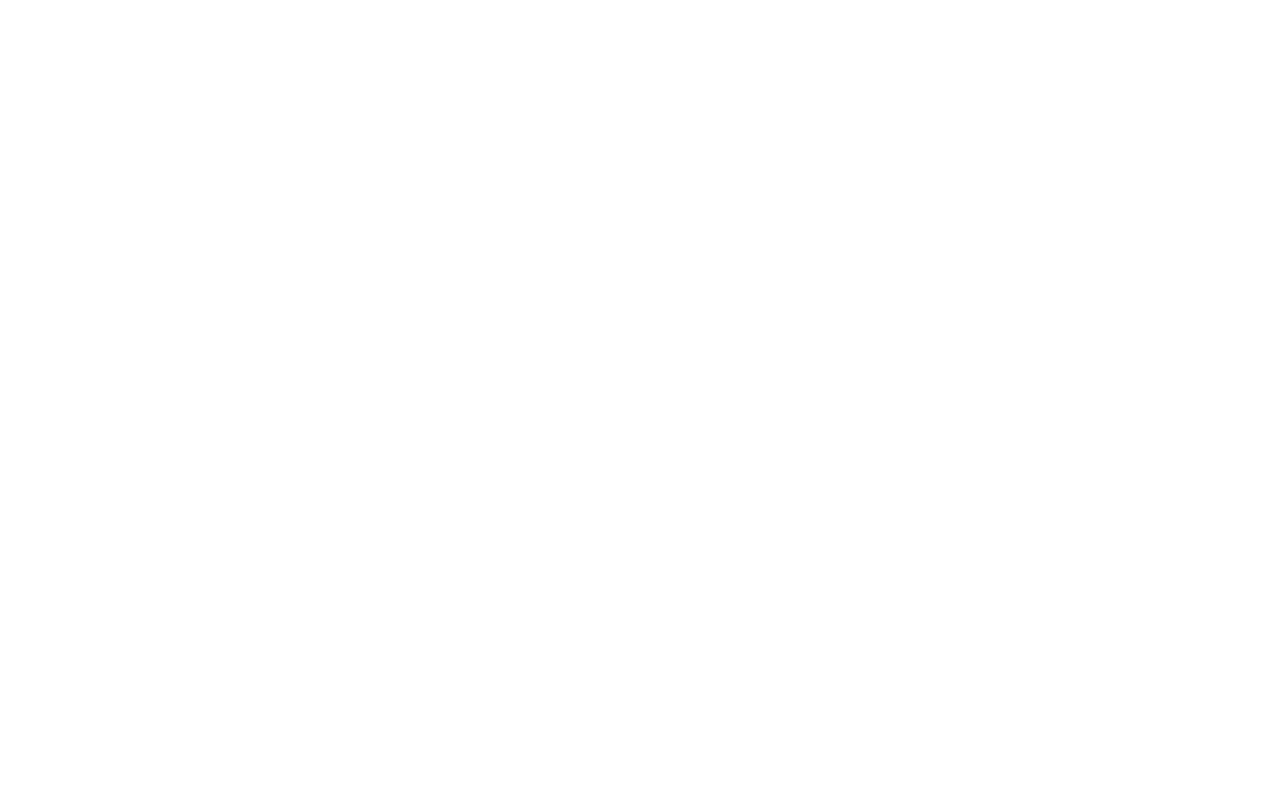
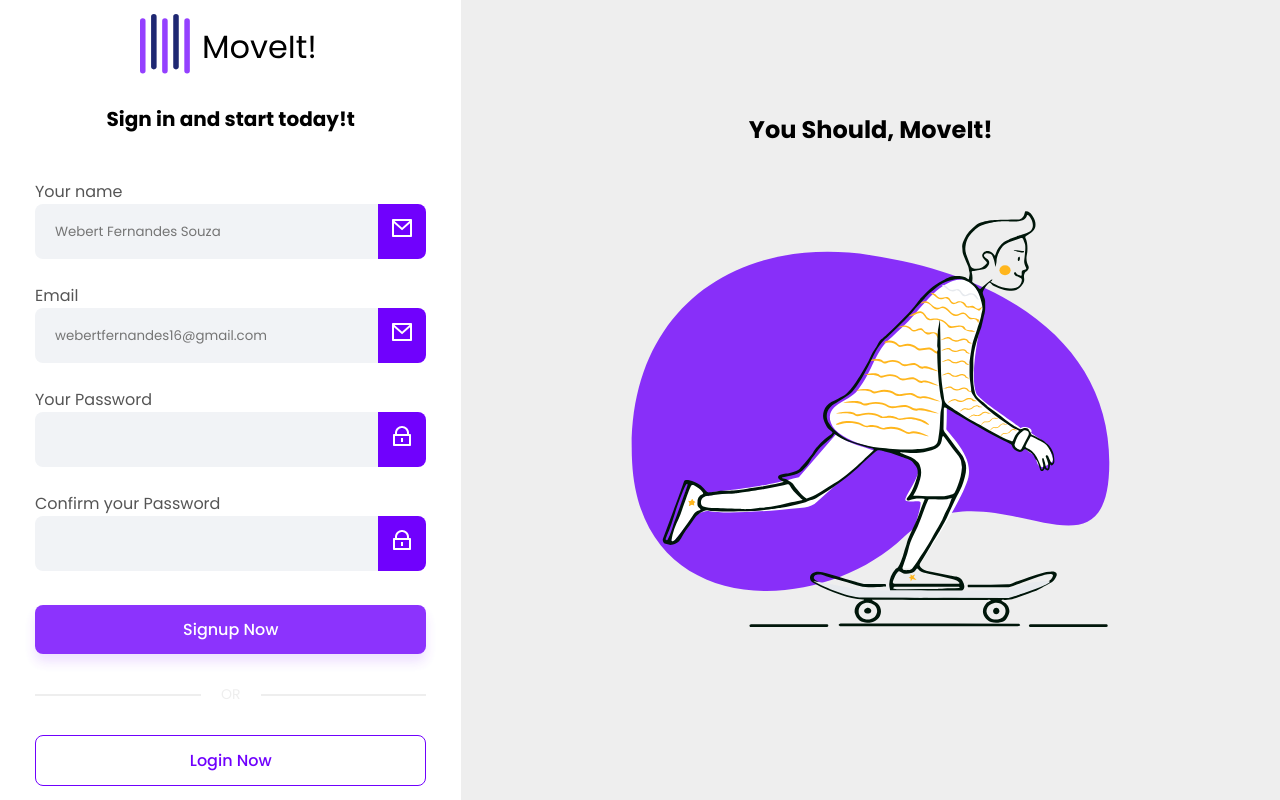
Before and after one commit to vibrazzi/LoginPage, an Angular app: page /signup in a window 1280 px wide. Before the commit this address led to /. Built offline with nearby package versions, Linux system fonts and the light colour scheme.

Commit message:
First commit

```diff
--- a/src/app/app.routes.ts
+++ b/src/app/app.routes.ts
@@ -1,9 +1,14 @@
 import { Routes } from '@angular/router';
 import { LoginComponent } from './pages/login/login.component';
+import { SignUpComponent } from './pages/signup/signup.component';
 
 export const routes: Routes = [
     {
         path: "login",
         component: LoginComponent
+    },
+    {
+        path: "signup",
+        component: SignUpComponent
     }
 ];
--- a/src/app/pages/login/login.component.html
+++ b/src/app/pages/login/login.component.html
@@ -12,7 +12,7 @@
             inputName="email"
             type="email"
             label="Email"
-            placeholder="johndoe@gmail.com"
+            placeholder="webertfernandes16@gmail.com"
         >
             <img src="email-icon.svg"/>
         </app-primary-input>
--- /dev/null
+++ b/src/app/pages/signup/signup.component.html
@@ -0,0 +1,45 @@
+<app-default-login-layout
+    title="Sign in and start today!t"
+    primaryBtnText="Signup Now"
+    secondaryBtnText="Login Now"
+    (submit)="submit()"
+    (navigate)="navigate()"
+    [disablePrimaryBtn]="!signupForm.valid"
+>
+    <form [formGroup]="signupForm">
+        <app-primary-input
+            formControlName="name"
+            inputName="name"
+            type="text"
+            label="Your name"
+            placeholder="Webert Fernandes Souza"
+        >
+            <img src="email-icon.svg"/>
+        </app-primary-input>
+        <app-primary-input
+            formControlName="email"
+            inputName="email"
+            type="email"
+            label="Email"
+            placeholder="webertfernandes16@gmail.com"
+        >
+            <img src="email-icon.svg"/>
+        </app-primary-input>
+        <app-primary-input
+            formControlName="password"
+            inputName="password"
+            type="password"
+            label="Your Password"
+        >
+        <img src="password-icon.svg"/>
+    </app-primary-input>
+    <app-primary-input
+        formControlName="passwordConfirm"
+        inputName="passwordConfirm"
+        type="password"
+        label="Confirm your Password"
+    >
+        <img src="password-icon.svg"/>
+    </app-primary-input>
+    </form>
+</app-default-login-layout>
--- /dev/null
+++ b/src/app/pages/signup/signup.component.scss
@@ -0,0 +1,16 @@
+@import "../../../styles/variables.scss";
+
+form{
+    width: 100%;
+    display: flex;
+    flex-direction: column;
+    gap: 24px;
+    margin-bottom: 34px;
+
+    span {
+        font-size: 14px;
+        text-decoration: underline;
+        color: $secondary-color;
+        text-align: end;
+    }
+}
--- /dev/null
+++ b/src/app/pages/signup/signup.component.ts
@@ -0,0 +1,56 @@
+import { Component } from '@angular/core';
+import { DefaultLoginLayoutComponent } from '../../components/default-login-layout/default-login-layout.component';
+import { FormControl, FormGroup, FormRecord, ReactiveFormsModule, Validators } from '@angular/forms';
+import { PrimaryInputComponent } from '../../components/primary-input/primary-input.component';
+import { Router } from '@angular/router';
+import { LoginService } from '../../services/login.service';
+import { ToastrService } from 'ngx-toastr';
+
+interface SignupForm {
+  name: FormControl,
+  email: FormControl,
+  password: FormControl,
+  passwordConfirm: FormControl
+}
+
+@Component({
+  selector: 'app-signup',
+  standalone: true,
+  imports: [
+    DefaultLoginLayoutComponent,
+    ReactiveFormsModule,
+    PrimaryInputComponent
+  ],
+  providers: [
+    LoginService
+  ],
+  templateUrl: './signup.component.html',
+  styleUrl: './signup.component.scss'
+})
+export class SignUpComponent {
+  signupForm!: FormGroup<SignupForm>;
+
+  constructor(
+    private router: Router,
+    private loginService: LoginService,
+    private toastService: ToastrService
+  ){
+    this.signupForm = new FormGroup({
+      name: new FormControl('', [Validators.required, Validators.minLength(3)]),
+      email: new FormControl('', [Validators.required, Validators.email]),
+      password: new FormControl('', [Validators.required, Validators.minLength(6)]),
+      passwordConfirm: new FormControl('', [Validators.required, Validators.minLength(6)]),
+    })
+  }
+
+  submit(){
+    this.loginService.login(this.signupForm.value.email, this.signupForm.value.password).subscribe({
+      next: () => this.toastService.success("Login feito com sucesso!"),
+      error: () => this.toastService.error("Erro inesperado! Tente novamente mais tarde")
+    })
+  }
+
+  navigate(){
+    this.router.navigate(["login"])
+  }
+}
```
Also changed, not shown: 2 other files (tests, documents, lock files or other folders).
